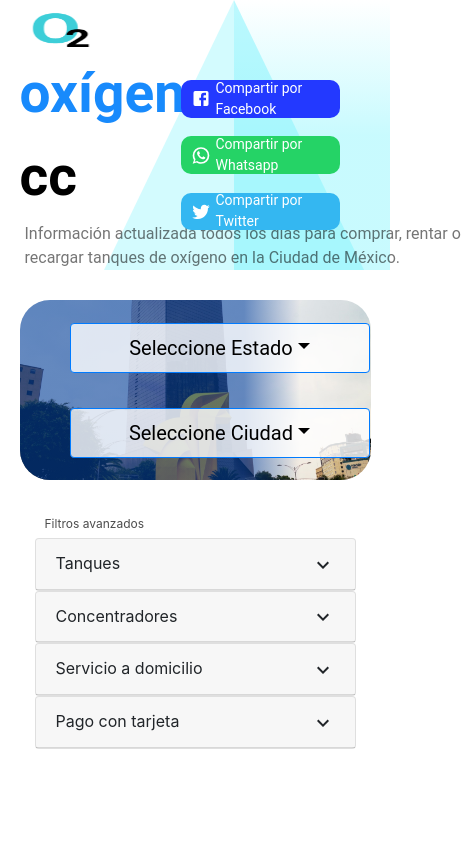
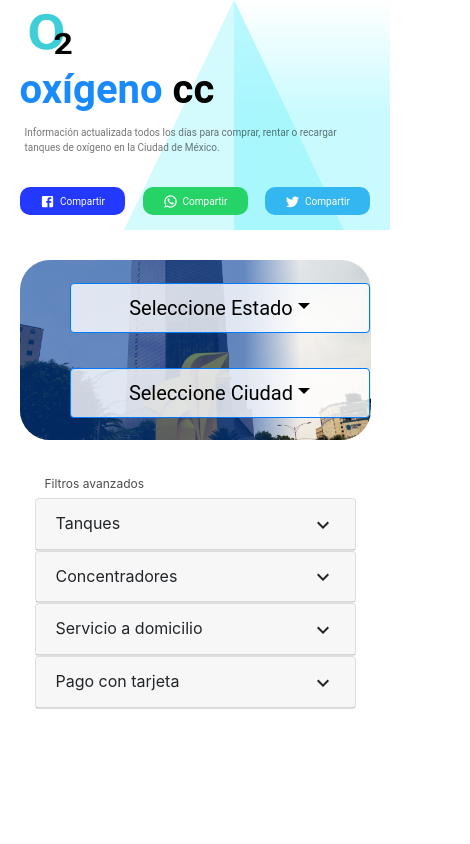
Before and after one commit to AlexisFlores17/oxigeno.cc.front, a React (Create React App) app: page / in a window 390 px wide. Shown: the top 844 px of the page, 470 px wide, since content can reach past the window. Built offline with nearby package versions, Linux system fonts and the light colour scheme; the HTML template or start-up script is replaced by a standard one.

Commit message:
header responsive 1.0

```diff
--- a/src/Componentes/Header.js
+++ b/src/Componentes/Header.js
@@ -24,15 +24,15 @@ export const Header = () =>{
             <div className="HeaderBotonesRedes animate__animated animate__fadeIn animate__duration-1s animate__delay-1s" >
                 <div className="HeaderFacebook">
                     <FacebookIcon className="logofacebook" />
-                    <div>Compartir por Facebook</div>
+                    <div>Compartir</div>
                 </div>
                 <div className="HeaderWhatsapp">
                     <WhatsAppIcon className="logowhatsapp" />
-                    <div>Compartir por Whatsapp</div>
+                    <div>Compartir</div>
                 </div>
                 <div className="HeaderTwitter" onClick={unClick}>
                     <TwitterIcon className="logotwitter" />
-                    <div>Compartir por Twitter</div>
+                    <div>Compartir</div>
                 </div>
             </div>
         </div></>
--- a/src/Styles/componentesCss/_HeaderCss.scss
+++ b/src/Styles/componentesCss/_HeaderCss.scss
@@ -7,6 +7,9 @@ $headerHeight: 270px;
     flex-flow: row nowrap;
     width: 100%;
     height: $headerHeight;
+    @media ( max-width: 480px) {
+        flex-flow: row wrap;
+    }
 }
 
 .Fondo1{
@@ -33,6 +36,9 @@ $headerHeight: 270px;
     border-color: transparent rgba(146,246,253,0.4) transparent transparent;
     border-style: solid;
     display: inline-block;
+    @media ( max-width: 750px){
+        border-right-width: 110px;
+    }
 }
 
 .Triangulo-right{
@@ -46,6 +52,9 @@ $headerHeight: 270px;
     border-color: transparent transparent transparent  rgba(146,246,253,0.6);
     border-style: solid;
     display: inline-block;
+    @media ( max-width: 750px){
+        border-left-width: 110px;
+    }
 }
 
 .HeaderContenedorTexto{
@@ -61,7 +70,10 @@ $headerHeight: 270px;
         width: 80px;
         margin-top: 10px;
         background-size: 100% 100%;
-
+        @media ( max-width: 750px){
+            height: 50px;
+            width: 60px;
+        }
     }
     .HeaderTitulo{
         font-family: Roboto, sans-serif;
@@ -70,8 +82,11 @@ $headerHeight: 270px;
         .black{
             color: black;
         }
-       font-size: 55px;
-       font-weight: bold;
+        font-size: 55px;
+        font-weight: bold;
+        @media ( max-width: 750px){
+            font-size: 40px;
+        }
     }
     .HeaderTexto{
         margin-top: 5px;
@@ -79,6 +94,20 @@ $headerHeight: 270px;
         font-family: Roboto, sans-serif;
         width: 450px;
         color: rgba($color: #000000, $alpha: 0.54);
+        @media ( max-width: 750px){
+            font-size: 12px;
+            width: 60%;
+        }
+        @media ( max-width: 480px){
+            font-size: 10px;
+            width: 90%;
+        }
+    }
+    @media ( max-width: 750px){
+        width: 60%;
+    }
+    @media ( max-width: 750px){
+        width: 100%;
     }
 }
 
@@ -98,44 +127,124 @@ $headerHeight: 270px;
     color: white;
     .HeaderFacebook{
         .logofacebook{
-            padding: 5px;
-            padding-left: 10px;
-            font-size: 35px;
+            font-size: 25px;
+            margin-right: 5px;
+            @media ( max-width: 750px){
+                font-size: 15px;
+            }
         }
         display: flex;
-        justify-content: flex-start;
+        justify-content: center;
         align-items: center;
         height: 25%;
         background-color: #2339FF;
         border-radius: 10px;
         cursor: pointer;
+        @media ( max-width: 480px){
+            height: 100%;
+            width: 30%;
+            font-size: 10px;
+        }
     }
     .HeaderWhatsapp{
         .logowhatsapp{
-            padding: 5px;
-            padding-left: 10px;
-            font-size: 35px;
+            font-size: 25px;
+            margin-right: 5px;
+            @media ( max-width: 750px){
+                font-size: 15px;
+            }
         }
         display: flex;
-        justify-content: flex-start;
+        justify-content: center;
         align-items: center;
         height: 25%;
         background-color:#25D366;
         border-radius: 10px;
         cursor: pointer;
+        @media ( max-width: 480px){
+            height: 100%;
+            width: 30%;
+            font-size: 10px;
+        }
     }
     .HeaderTwitter{
         .logotwitter{
-            padding: 5px;
-            padding-left: 10px;
-            font-size: 35px;
+            font-size: 25px;
+            margin-right: 5px;
+            @media ( max-width: 750px){
+                font-size: 15px;
+            }
         }
         display: flex;
-        justify-content: flex-start;
+        justify-content: center;
         align-items: center;
         height: 25%;
         border-radius: 10px;
         background-color:#34B7F1;
         cursor: pointer;
+        @media ( max-width: 480px){
+            height: 100%;
+            width: 30%;
+            font-size: 10px;
+        }
+    }
+    @media ( max-width: 1200px){
+        position: absolute;
+        right: 0;
+    }
+    @media ( max-width: 750px){
+        margin: 20px;
+        width: 170px;
+        font-size: 12px;
+    }
+    @media ( max-width: 480px){
+        position: inherit;
+        flex-flow: row;
+        width: 100%;
+        height: 38px;
+        margin-top: 0;
+        margin-bottom: 0;
+        padding: 5px 0;
     }
 }
+
+@media ( max-width: 750px) {
+    $headerHeight: 200px;
+
+    .Header{
+        height: $headerHeight;
+    }
+    .Fondo1{
+        height: $headerHeight;
+    }
+
+    .Triangulo-left{
+        border-top-width: $headerHeight;
+    }
+
+    .Triangulo-right{
+        border-top-width: $headerHeight;
+    }
+}
+
+@media ( max-width: 480px) {
+    $headerHeight: 230px;
+
+    .Header{
+        height: $headerHeight;
+    }
+    .HeaderContenedorTexto{
+        height: 75%;
+    }
+    .Fondo1{
+        height: $headerHeight;
+    }
+
+    .Triangulo-left{
+        border-top-width: $headerHeight;
+    }
+
+    .Triangulo-right{
+        border-top-width: $headerHeight;
+    }
+}
```
